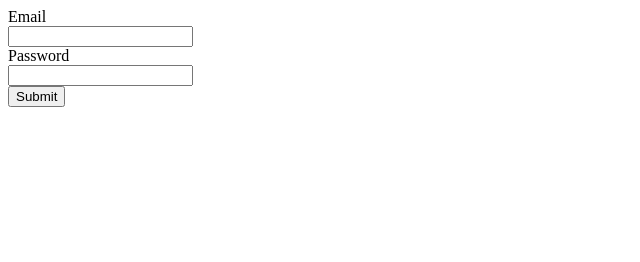
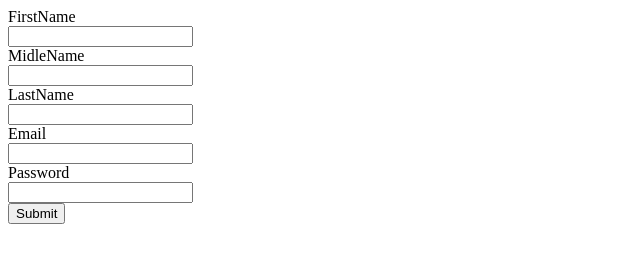
Before and after one commit to JD-janydaniel/git-learning, a plain HTML site: page index.html in a window 1280 px wide. Shown: the whole page, without its empty margins (0-640 px from the left). Drawn offline with Linux system fonts and the light colour scheme.

Commit message:
netlify demo

```diff
--- a/index.html
+++ b/index.html
@@ -7,11 +7,19 @@
 </head>
 <body>
     <form>
+
+        <label for="firstname">FirstName</label><br>
+        <input type="text" name="FirstName" id="firstname" required><br>
+        <label for="midlename">MidleName</label><br>
+        <input type="text" name="MidleName" id="midlename" required><br>
+        <lable for="lastname">LastName</lable><br>
+        <input type="text" name="LastName" id="lastname" required><br>
         <lable for="email">Email</lable><br>
-        <input type="email" name="Email" id="email" required><br>
+        <input type="Email" name="Email" id="email" required><br>
         <lable for="password">Password</lable><br>
-        <input type="password" name="pass" id="password" required><br>
-        <input type="submit" value="Submit">
+        <input type="password" name="Password" id="password" required><br>
+        <input type="Submit" value="Submit">
     </form>
+
 </body>
 </html>
```
